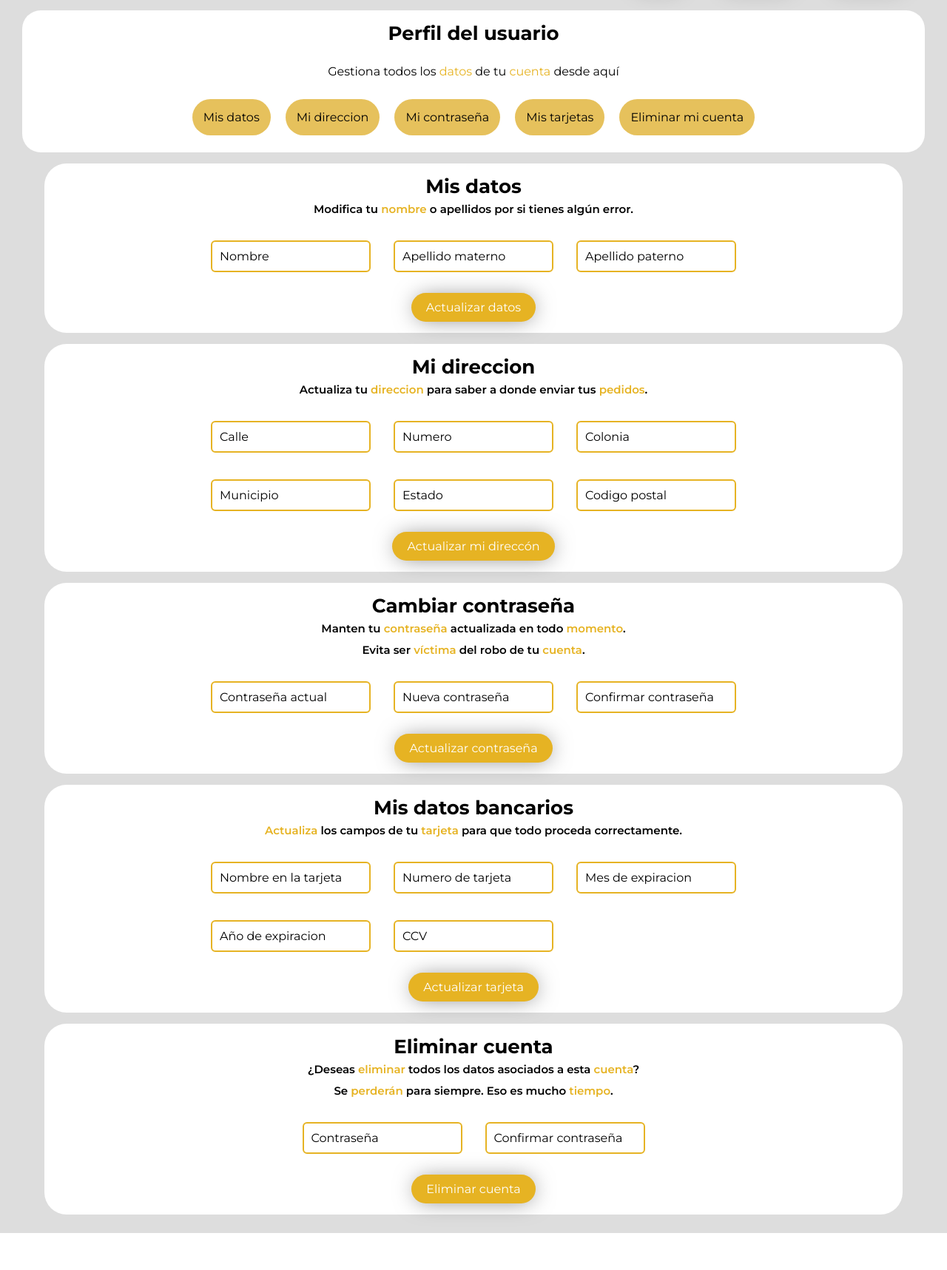
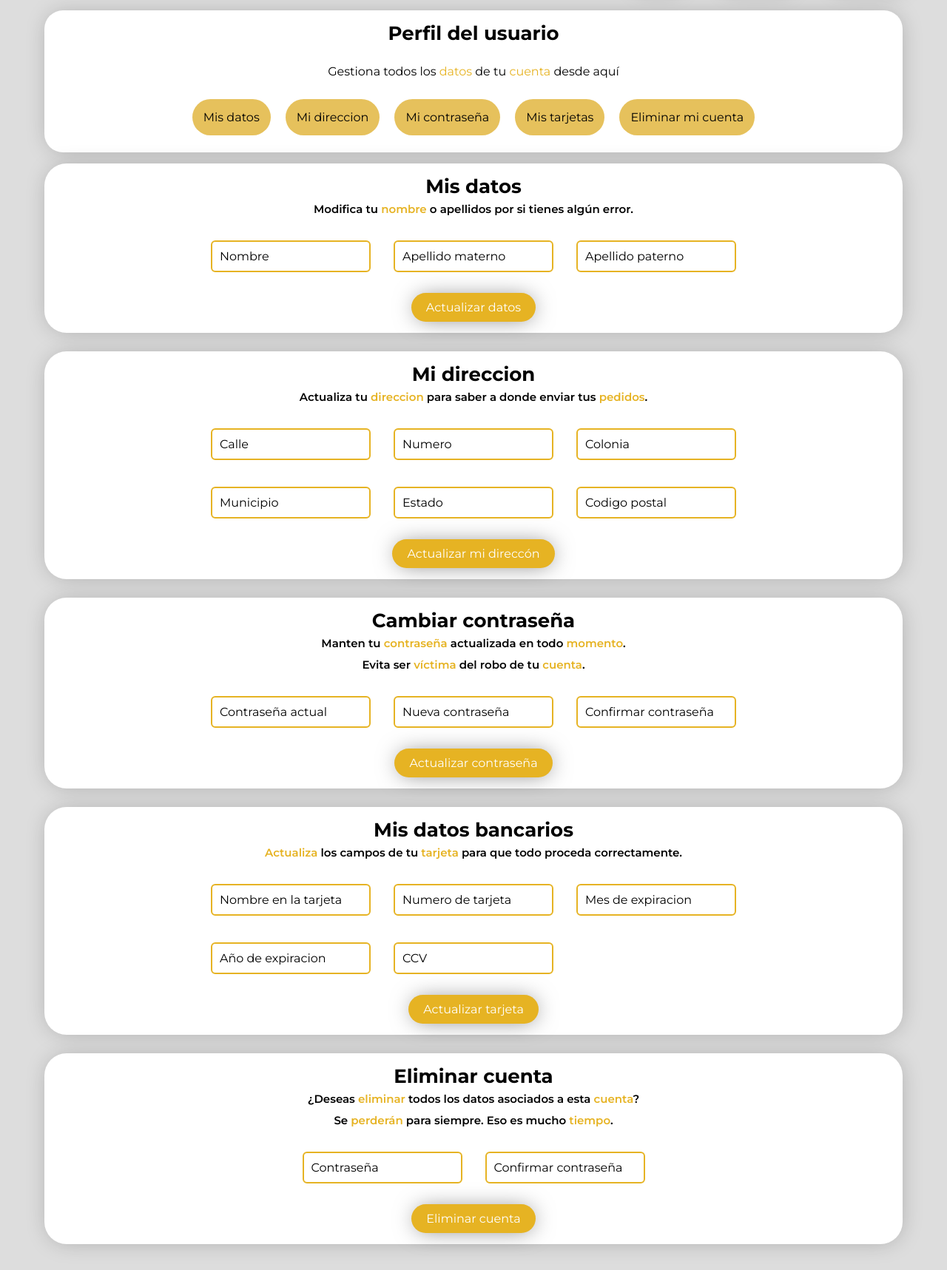
Before and after one commit to Equipo-de-desarrollo-Sistemas-V/Inovatec-2000, a PHP site: page /Carrito-de-ventas/perfilCliente.html in a window 1280 px wide. Shown: the part 81-1798 px from the top of the page at 74% size. Before the commit the page ends 1748 px from the top, so only its background shows below. Run offline with PHP 8.4, Linux system fonts and the light colour scheme.

Commit message:
Box-sahdow en todos los contenedores

```diff
--- a/css/prefilcCliente.css
+++ b/css/prefilcCliente.css
@@ -150,9 +150,15 @@ span {
     flex-direction: column;
     justify-content: center;
     background-color: #fff;
-    margin: 15px 30px -15px 30px;
+    margin: 15px 60px -15px 60px;
     border-radius: 25px;
     padding: 15px;
+    box-shadow: 1px 1px 30px -5px rgba(0, 0, 0, 0.25);
+}
+
+.contenedor-titulos:hover {
+    box-shadow: 1px 1px 30px -5px rgba(0, 0, 0, 0.75);
+    transition: 300ms all;
 }
 
 .menu {
@@ -186,12 +192,18 @@ a:hover {
 .contenedor {
     background-color: #fff;
     border-radius: 30px;
-    margin: 30px 60px -15px 60px;
+    margin: 30px 60px -5px 60px;
     padding: 15px;
     display: flex;
     flex-direction: column;
     justify-content: center;
     align-items: center;
+    box-shadow: 1px 1px 30px -5px rgba(0, 0, 0, 0.25);
+}
+
+.contenedor:hover {
+    box-shadow: 1px 1px 30px -5px rgba(0, 0, 0, 0.75);
+    transition: 300ms all;
 }
 
 #subtitulo {
```
